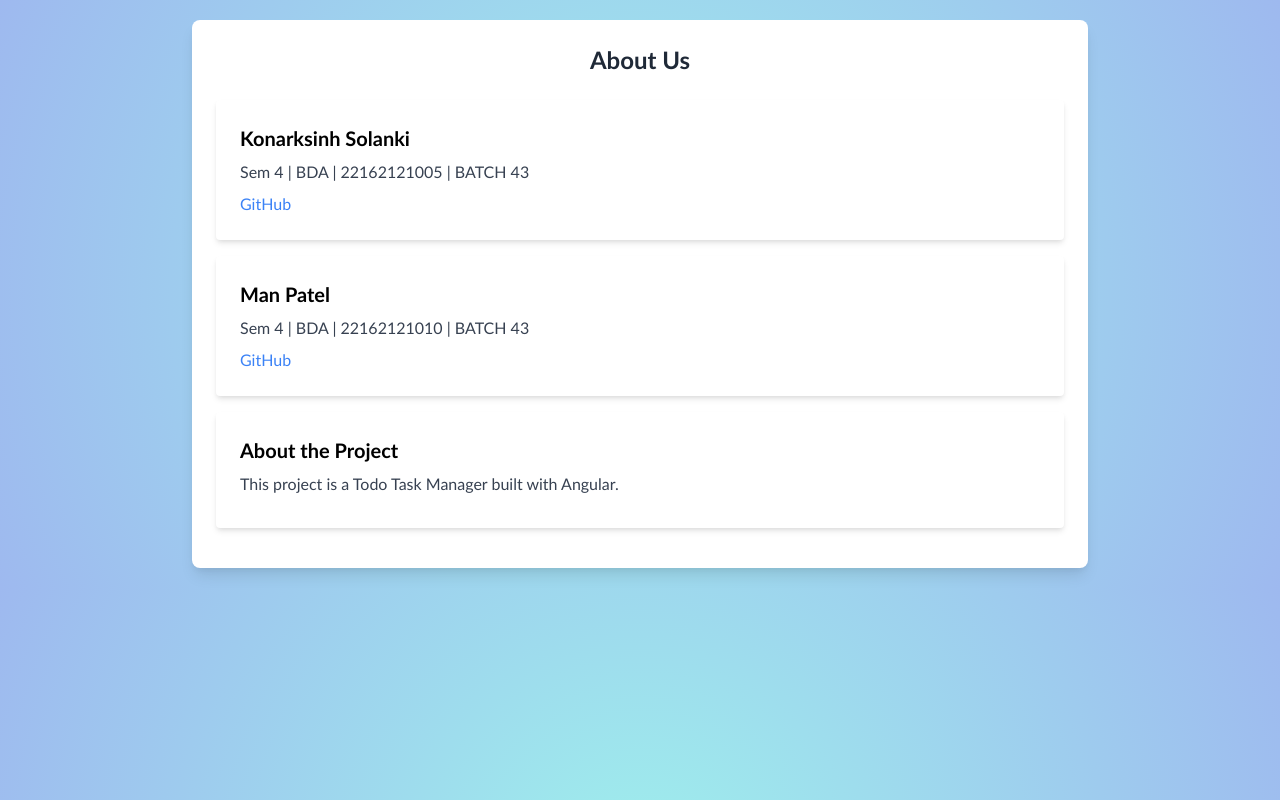
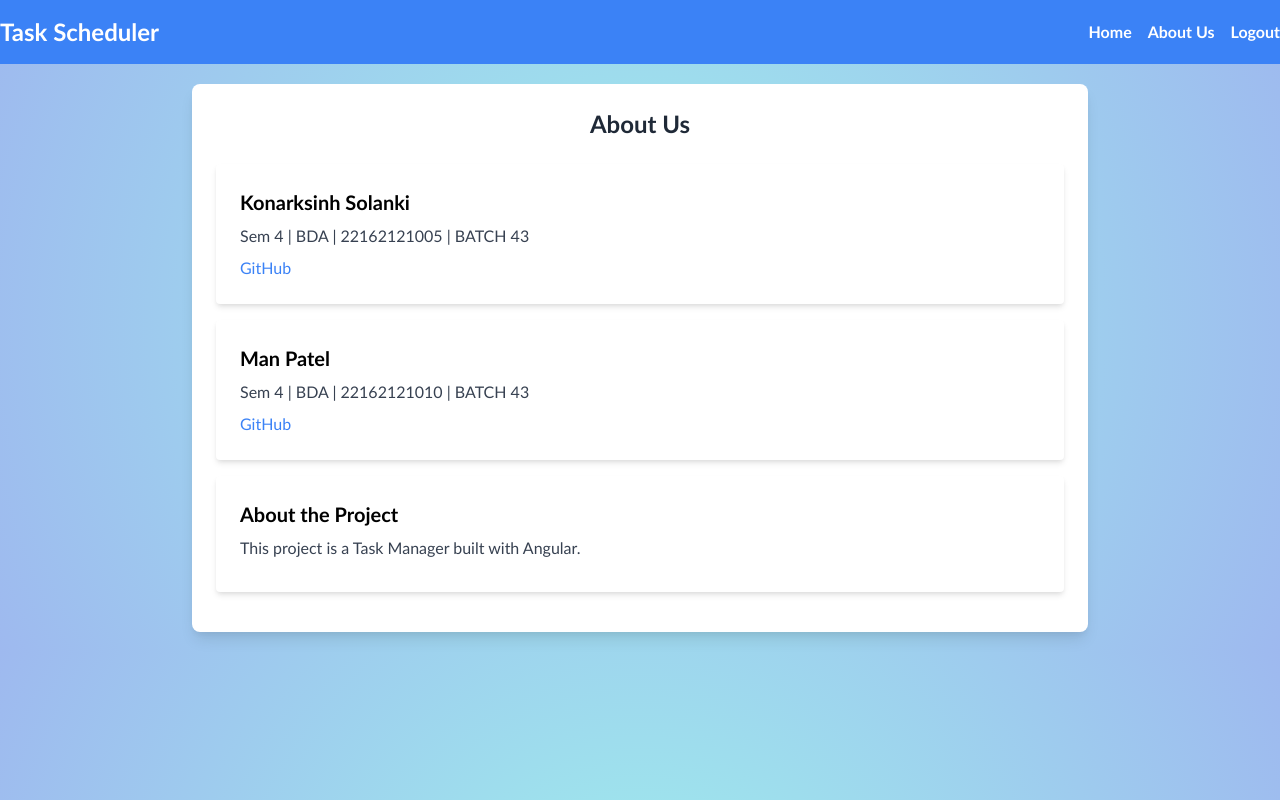
Before and after one commit to akashi1017/todo, an Angular app: page /about in a window 1280 px wide. Built offline with nearby package versions, Linux system fonts and the light colour scheme.

Commit message:
Navbar added

```diff
--- a/src/app/about/about.component.html
+++ b/src/app/about/about.component.html
@@ -1,3 +1,4 @@
+<app-navbarr></app-navbarr>
 <div class="container mx-auto p-6 m-5 bg-white rounded-lg shadow-lg max-w-4xl">
     <h1 class="text-2xl font-bold text-center text-gray-800 mb-6">About Us</h1>
 
@@ -15,6 +16,6 @@
 
     <div class="rounded overflow-hidden shadow-md bg-white p-6 mb-4">
         <h2 class="text-xl font-bold mb-2">About the Project</h2>
-        <p class="text-gray-700 mb-2">This project is a Todo Task Manager built with Angular.</p>
+        <p class="text-gray-700 mb-2">This project is a Task Manager built with Angular.</p>
     </div>
 </div>
--- a/src/app/about/about.component.ts
+++ b/src/app/about/about.component.ts
@@ -1,9 +1,10 @@
 import { Component } from '@angular/core';
+import { NavbarrComponent } from '../navbarr/navbarr.component';
 
 @Component({
   selector: 'app-about',
   standalone: true,
-  imports: [],
+  imports: [NavbarrComponent],
   templateUrl: './about.component.html',
   styleUrl: './about.component.css'
 })
--- /dev/null
+++ b/src/app/navbarr/navbarr.component.html
@@ -0,0 +1,13 @@
+<nav class="bg-blue-500 py-4">
+    <div class="container mx-auto flex justify-between items-center">
+      <!-- Left side - Title -->
+      <h1 class="text-white text-2xl font-bold">Task Scheduler</h1>
+
+      <!-- Right side - Links -->
+      <ul class="flex space-x-4">
+        <li><a routerLink="/tasks" class="text-white font-semibold hover:text-gray-300">Home</a></li>
+        <li><a routerLink="/about" class="text-white font-semibold hover:text-gray-300">About Us</a></li>
+        <li><a routerLink="/login" class="text-white font-semibold hover:text-gray-300">Logout</a></li>
+      </ul>
+    </div>
+</nav>
--- a/src/app/task-list/task-list.component.html
+++ b/src/app/task-list/task-list.component.html
@@ -1,3 +1,4 @@
+<app-navbarr></app-navbarr>
 <div class="container mx-auto p-6 m-5 bg-white rounded-lg shadow-lg max-w-4xl">
     <h1 class="text-2xl font-bold text-center text-gray-800 mb-6">To-Do List</h1>
     <div class="flex flex-wrap justify-center gap-3 mb-4">
--- a/src/app/task-list/task-list.component.ts
+++ b/src/app/task-list/task-list.component.ts
@@ -1,11 +1,12 @@
 import { DatePipe, NgClass, NgFor, NgIf, NgStyle } from '@angular/common';
 import { Component } from '@angular/core';
 import { FormsModule } from '@angular/forms';
+import { NavbarrComponent } from '../navbarr/navbarr.component';
 
 @Component({
   selector: 'app-task-list',
   standalone: true,
-  imports: [FormsModule,NgClass,NgIf,NgFor,NgStyle,DatePipe],
+  imports: [FormsModule,NgClass,NgIf,NgFor,NgStyle,DatePipe,NavbarrComponent],
   templateUrl: './task-list.component.html',
   styleUrl: './task-list.component.css'
 })
```
Also changed, not shown: src/app/navbarr/navbarr.component.ts (added, +13 -0 lines), src/app/navbarr/navbarr.component.css (added), 1 other file (tests, documents, lock files or other folders).
